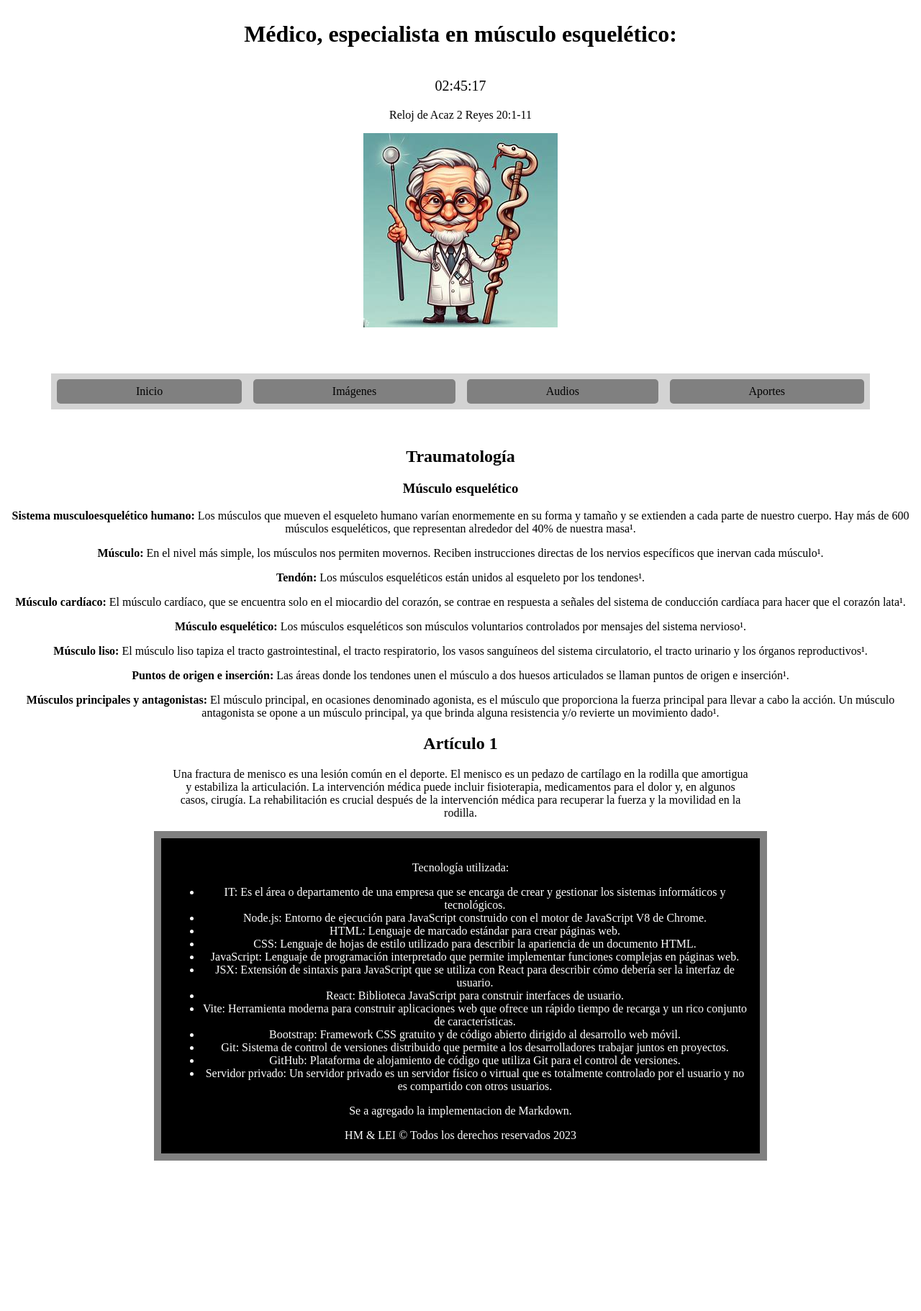
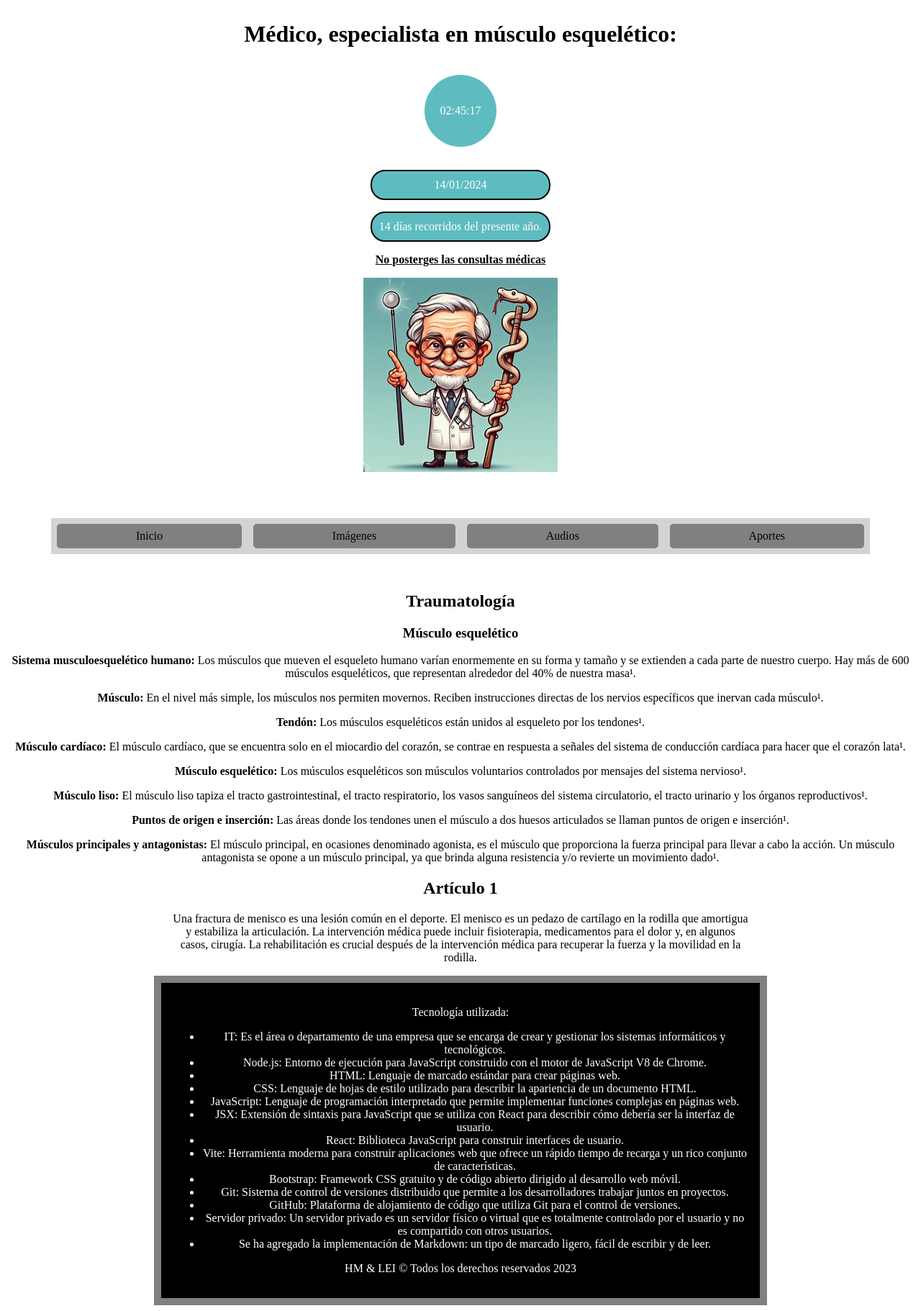
Before and after one commit to Willy1997Lora1968/Seguir, a PHP site: page / in a window 1280 px wide. Shown: the whole page at 72% size. Before the commit the page ends 1613 px from the top, so only its background shows below. Run offline with PHP 8.4, Linux system fonts and the light colour scheme.

Commit message:
estructura

```diff
--- /dev/null
+++ b/clock.js
@@ -0,0 +1,33 @@
+var timeDisplay = document.getElementById('time');
+var dateDisplay = document.getElementById('date');
+var dayOfYearDisplay = document.getElementById('dayOfYear');
+
+function updateClock() {
+  var date = new Date();
+
+  var second = date.getSeconds();
+  var minute = date.getMinutes();
+  var hour = date.getHours();
+  var day = date.getDate();
+  var month = date.getMonth() + 1; // Los meses en JavaScript comienzan desde 0
+  var year = date.getFullYear();
+
+  // Calcular los días transcurridos desde el inicio del año
+  var start = new Date(year, 0, 0);
+  var diff = date - start;
+  var oneDay = 1000 * 60 * 60 * 24;
+  var dayOfYear = Math.floor(diff / oneDay);
+
+  // Asegurarse de que las horas, los minutos y los segundos sean de dos dígitos
+  if (hour < 10) hour = '0' + hour;
+  if (minute < 10) minute = '0' + minute;
+  if (second < 10) second = '0' + second;
+  if (day < 10) day = '0' + day;
+  if (month < 10) month = '0' + month;
+
+  timeDisplay.innerHTML = hour + ':' + minute + ':' + second;
+  dateDisplay.innerHTML = day + '/' + month + '/' + year;
+  dayOfYearDisplay.innerHTML =   dayOfYear + ' días recorridos del presente año.';
+}
+
+setInterval(updateClock, 1000);
--- a/index.html
+++ b/index.html
@@ -39,51 +39,21 @@
   <!-- Canonical -->
   <link rel="canonical" href="https://traumatologia.hostinger.app">
 
+</head>
 
-
-<!-- Estilos del reloj digital -->
-
-<!--<style>
-  #digitalClock {
-    position: absolute;
-    right: 0; /* Ajusta la posición del reloj al lado derecho de la página */
-    bottom: 5px; /* Ajusta la posición del reloj desde la parte inferior de la página */
-    background-color: aqua; /* Cambia el color de fondo a verde agua */
-    color: yellow; /* Cambia el color de los números a amarillo */
-    padding: 10px;
-    border-radius: 0; /* Hace que el reloj sea cuadrado */
-    width: 70px; /* Ajusta el ancho del reloj */
-    height: 70px; /* Ajusta la altura del reloj */
-    display: flex; /* Centra el tiempo en el reloj */
-    justify-content: center;
-    align-items: center;
-  }
-
-  #time {
-    font-size: 20px; /* Hace que los números sean más anchos */
-  }
-
-  /* Asegura que el reloj sea responsivo */
-  @media (max-width: 600px) {
-    #digitalClock {
-      right: 10%; /* Ajusta la posición del reloj al lado derecho de la página en pantallas pequeñas */
-    }
-  }-->
-</style>
-</head>
 <body>
   <header>
     <h1>Médico, especialista en músculo esquelético:</h1>
     <!-- Reloj digital -->
-  <div id="digitalClock" onclick="clickCount()" >
-  <p id="time"></p>
-  <p>Reloj de Acaz 2 Reyes 20:1-11</p>
-  </div>
+    <div id="digitalClock" onclick="clickCount()">
+      <p id="time"></p>
+      <p id="date"></p>
+      <p id="dayOfYear"></p>
+      <p><u><strong>No posterges las consultas médicas</strong></u></p>
+    </div>
+
     <img src="/images/dr.jpg" alt="Un Médico">
   </header>
-
-
-
 
   <nav>
     <a href="index.html">Inicio</a>
@@ -125,8 +95,6 @@
     </section>
   </main>
 
-
-
   <footer>
     <p>Tecnología utilizada:</p>
     <ul>
@@ -148,41 +116,15 @@
       <li>GitHub: Plataforma de alojamiento de código que utiliza Git para el control de versiones.</li>
       <li>Servidor privado: Un servidor privado es un servidor físico o virtual que es totalmente controlado por el
         usuario y no es compartido con otros usuarios.</li>
+      <li>Se ha agregado la implementación de Markdown: un tipo de marcado ligero, fácil de escribir y de leer.</li>
     </ul>
-    <p>Se a agregado la implementacion de Markdown.</p>
-    HM & LEI © Todos los derechos reservados 2023
+
+    <p>HM & LEI © Todos los derechos reservados 2023</p>
   </footer>
 
-  <!-- Script del reloj digital -->
-  <script>
-    var timeDisplay = document.getElementById('time');
-    var clickCounter = 0;
 
-    function clickCount() {
-      clickCounter++;
-      if (clickCounter >= 5) {
-        var clock = document.getElementById('digitalClock');
-        clock.style.display = 'none';
-      }
-    }
+  <script src="clock.js"></script>
 
-    function updateClock() {
-      var date = new Date();
-
-      var second = date.getSeconds();
-      var minute = date.getMinutes();
-      var hour = date.getHours();
-
-      // Asegurarse de que las horas, los minutos y los segundos sean de dos dígitos
-      if (hour < 10) hour = '0' + hour;
-      if (minute < 10) minute = '0' + minute;
-      if (second < 10) second = '0' + second;
-
-      timeDisplay.innerHTML = hour + ':' + minute + ':' + second;
-    }
-
-    setInterval(updateClock, 1000);
-  </script>
 </body>
 
 </html>
--- a/styles/aportes.css
+++ b/styles/aportes.css
@@ -54,10 +54,10 @@ main {
 footer > p{
   background-color: gray;
   color: black;
-  width: 90%;
+  max-width: 90%;
   border-radius: 5px;
-  margin: 1em auto;
-  padding: 0.5em;
+  margin: 1em;
+  padding: 1em;
   text-align: center;
 }
 
--- a/styles/index.css
+++ b/styles/index.css
@@ -14,8 +14,35 @@ header {
   margin-bottom: 2em;
 }
 
+/*#time {*/
+/* font-size: 20px; /* Hace que los números sean más anchos */
+/*}*/
+
 #time {
-  font-size: 20px; /* Hace que los números sean más anchos */
+  background-color: rgb(94, 188, 192);
+  color: white;
+  border-radius: 50%;
+  width: 100px;
+  height: 100px;
+  line-height: 100px;
+  text-align: center;
+  display: inline-block;
+}
+
+#date {
+  border: 2px solid black;
+  padding: 10px;
+  border-radius: 20px;
+  Color: white;
+  background-color: rgb(94, 188, 192);
+}
+
+#dayOfYear {
+  border: 2px solid black;
+  padding: 10px;
+  border-radius: 20px;
+  Color: white;
+  background-color: rgb(94, 188, 192);
 }
 
 header img {
@@ -67,6 +94,7 @@ footer {
   body {
     font-size: 0.8em;
   }
+
   nav {
     flex-direction: column;
   }
```
Also changed, not shown: aportes.html (+8 -5 lines), audios.html (+35 -16 lines).
